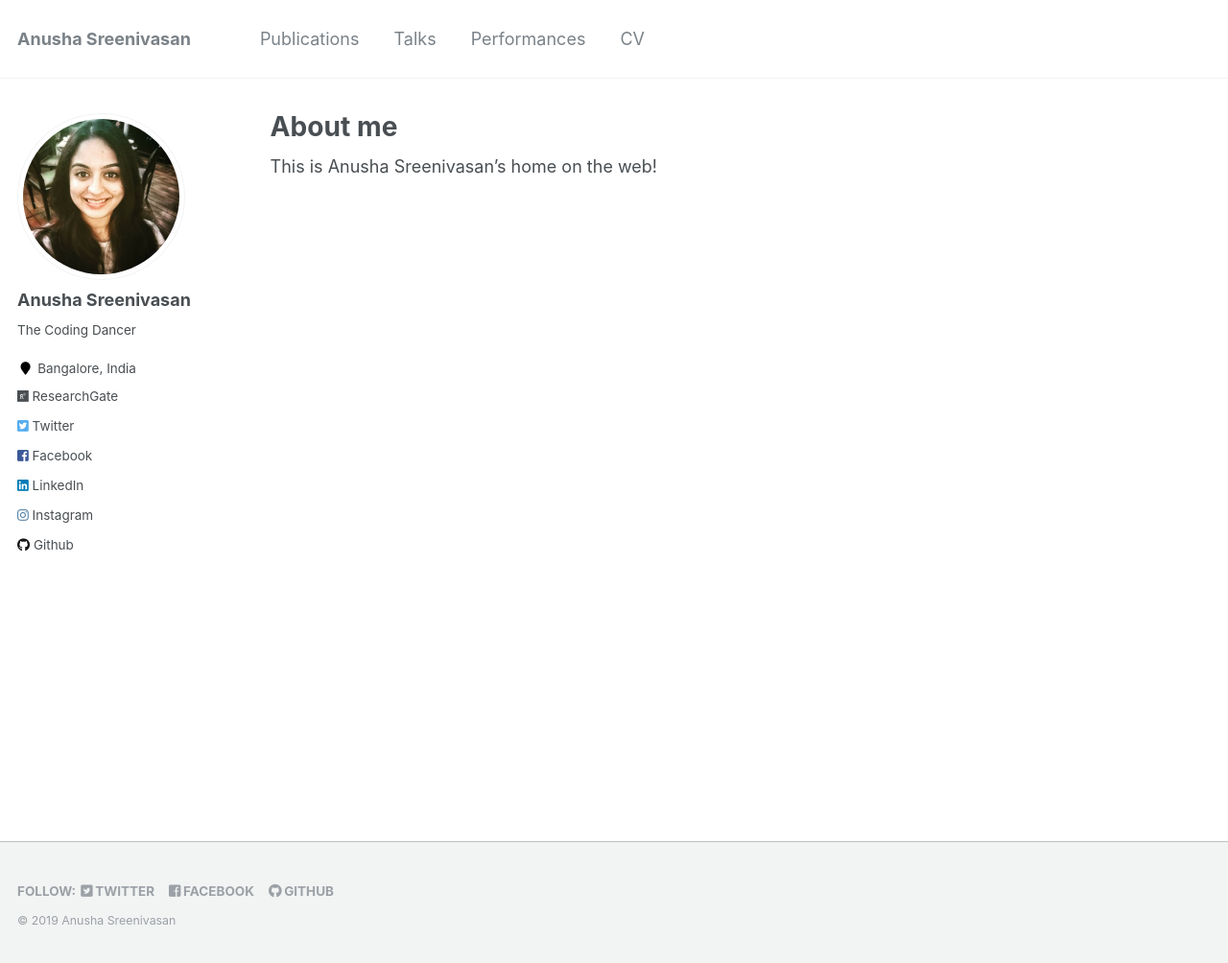
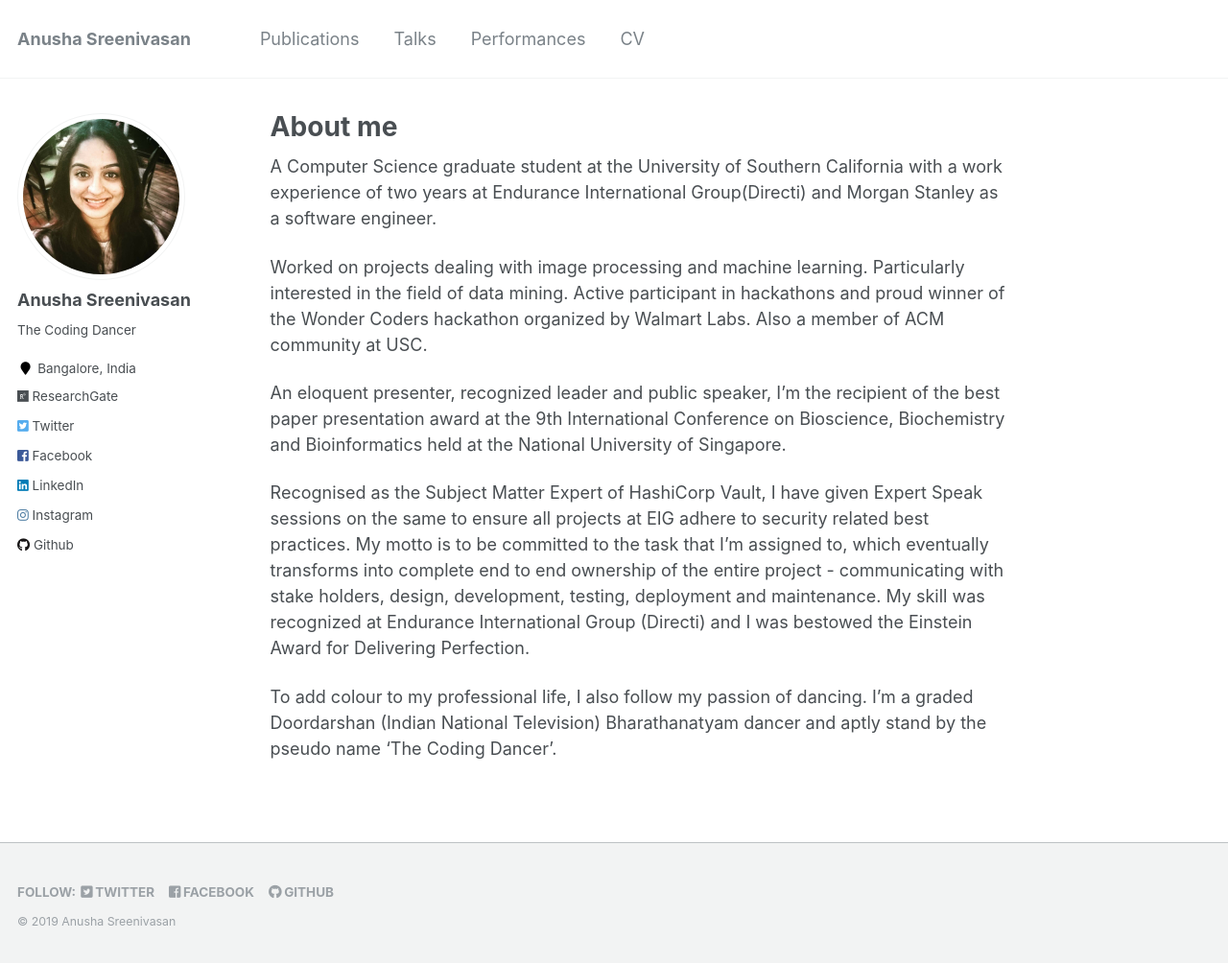
Before and after one commit to anusha-sreeni95/anusha-sreeni95.github.io, a Jekyll site: the page built from _pages/about.md, in a window 1280 px wide and 1006 px high. Shown: the whole window at 96% size. Built offline with Jekyll 4.4.1, drawn with Linux system fonts in a browser that asks for light colours.

Commit message:
Update about.md

```diff
--- a/_pages/about.md
+++ b/_pages/about.md
@@ -8,4 +8,12 @@ redirect_from:
   - /about.html
 ---
 
-This is Anusha Sreenivasan's home on the web!
+A Computer Science graduate student at the University of Southern California with a work experience of two years at Endurance International Group(Directi) and Morgan Stanley as a software engineer.
+
+Worked on projects dealing with image processing and machine learning. Particularly interested in the field of data mining. Active participant in hackathons and proud winner of the Wonder Coders hackathon organized by Walmart Labs. Also a member of ACM community at USC.
+
+An eloquent presenter, recognized leader and public speaker, I'm the recipient of the best paper presentation award at the 9th International Conference on Bioscience, Biochemistry and Bioinformatics held at the National University of Singapore.
+
+Recognised as the Subject Matter Expert of HashiCorp Vault, I have given Expert Speak sessions on the same to ensure all projects at EIG adhere to security related best practices. My motto is to be committed to the task that I'm assigned to, which eventually transforms into complete end to end ownership of the entire project - communicating with stake holders, design, development, testing, deployment and maintenance. My skill was recognized at Endurance International Group (Directi) and I was bestowed the Einstein Award for Delivering Perfection.
+
+To add colour to my professional life, I also follow my passion of dancing. I'm a graded Doordarshan (Indian National Television) Bharathanatyam dancer and aptly stand by the pseudo name 'The Coding Dancer'.
```
